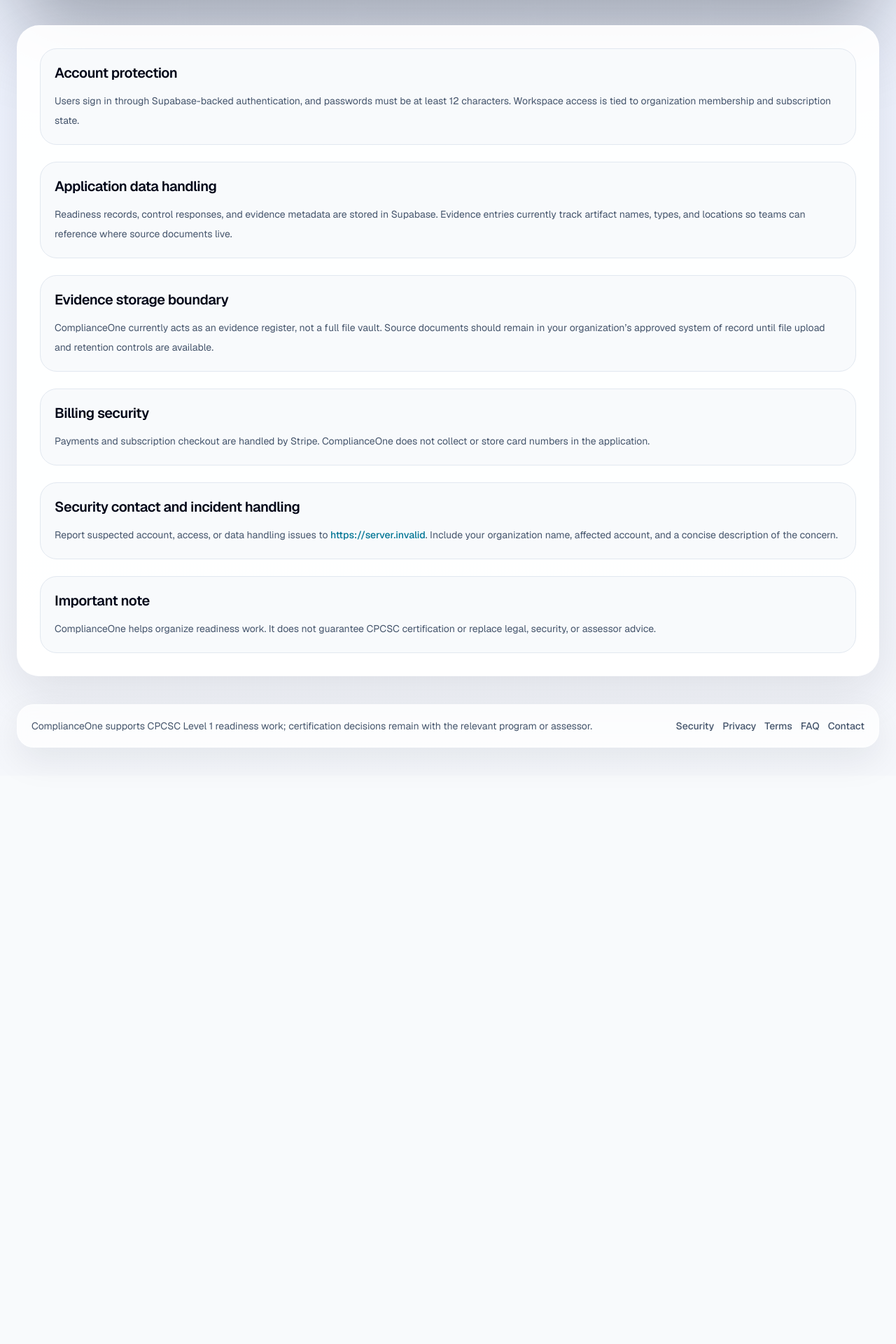
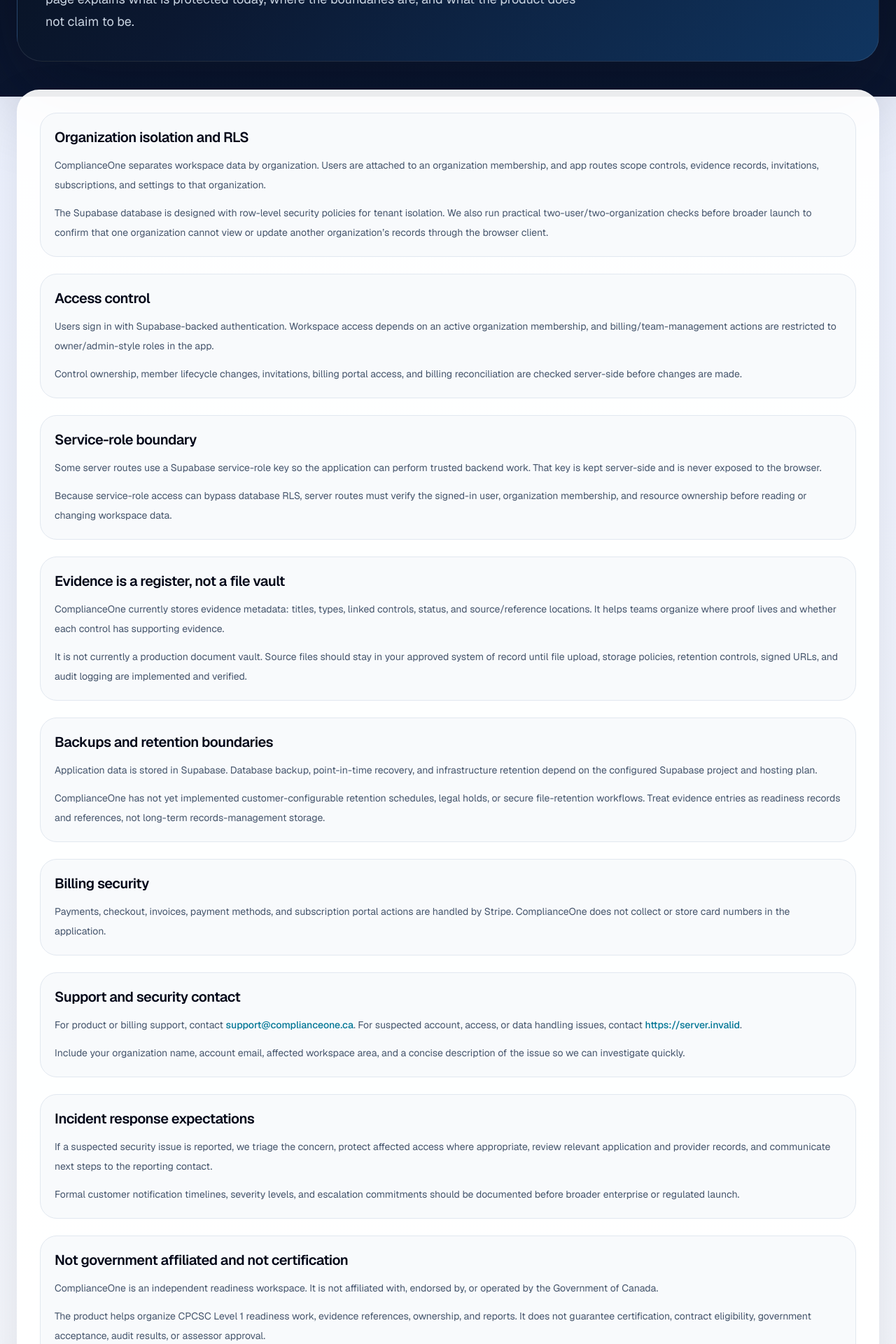
Before and after one commit to MikeD1/cpcsc-compliance-saas, a Next.js app: page /security in a window 1280 px wide. Shown: the part 420-2340 px from the top of the page at 70% size. Before the commit the page ends 1528 px from the top, so only its background shows below. Built offline with nearby package versions, Linux system fonts and the light colour scheme; no server answers.

Commit message:
docs: tighten public security boundaries

```diff
--- a/src/app/(marketing)/security/page.tsx
+++ b/src/app/(marketing)/security/page.tsx
@@ -1,31 +1,91 @@
 import { TrustPage, TrustSection } from "@/components/marketing/trust-page";
 
 const securityEmail = process.env.NEXT_PUBLIC_SECURITY_EMAIL ?? process.env.NEXT_PUBLIC_SUPPORT_EMAIL ?? "support@complianceone.ca";
+const supportEmail = process.env.NEXT_PUBLIC_SUPPORT_EMAIL ?? securityEmail;
 
 export default function SecurityPage() {
   return (
     <TrustPage
       eyebrow="Security"
-      title="Security posture for sensitive readiness work."
-      description="ComplianceOne is designed to keep CPCSC readiness activity organized in a protected workspace while being clear about current capabilities and limits."
+      title="Plain-English security boundaries for CPCSC readiness work."
+      description="ComplianceOne is built to organize CPCSC Level 1 readiness in a protected workspace. This page explains what is protected today, where the boundaries are, and what the product does not claim to be."
     >
-      <TrustSection title="Account protection">
-        <p>Users sign in through Supabase-backed authentication, and passwords must be at least 12 characters. Workspace access is tied to organization membership and subscription state.</p>
+      <TrustSection title="Organization isolation and RLS">
+        <p>
+          ComplianceOne separates workspace data by organization. Users are attached to an organization membership, and app routes scope controls, evidence records, invitations, subscriptions, and settings to that organization.
+        </p>
+        <p>
+          The Supabase database is designed with row-level security policies for tenant isolation. We also run practical two-user/two-organization checks before broader launch to confirm that one organization cannot view or update another organization’s records through the browser client.
+        </p>
       </TrustSection>
-      <TrustSection title="Application data handling">
-        <p>Readiness records, control responses, and evidence metadata are stored in Supabase. Evidence entries currently track artifact names, types, and locations so teams can reference where source documents live.</p>
+
+      <TrustSection title="Access control">
+        <p>
+          Users sign in with Supabase-backed authentication. Workspace access depends on an active organization membership, and billing/team-management actions are restricted to owner/admin-style roles in the app.
+        </p>
+        <p>
+          Control ownership, member lifecycle changes, invitations, billing portal access, and billing reconciliation are checked server-side before changes are made.
+        </p>
       </TrustSection>
-      <TrustSection title="Evidence storage boundary">
-        <p>ComplianceOne currently acts as an evidence register, not a full file vault. Source documents should remain in your organization’s approved system of record until file upload and retention controls are available.</p>
+
+      <TrustSection title="Service-role boundary">
+        <p>
+          Some server routes use a Supabase service-role key so the application can perform trusted backend work. That key is kept server-side and is never exposed to the browser.
+        </p>
+        <p>
+          Because service-role access can bypass database RLS, server routes must verify the signed-in user, organization membership, and resource ownership before reading or changing workspace data.
+        </p>
       </TrustSection>
+
+      <TrustSection title="Evidence is a register, not a file vault">
+        <p>
+          ComplianceOne currently stores evidence metadata: titles, types, linked controls, status, and source/reference locations. It helps teams organize where proof lives and whether each control has supporting evidence.
+        </p>
+        <p>
+          It is not currently a production document vault. Source files should stay in your approved system of record until file upload, storage policies, retention controls, signed URLs, and audit logging are implemented and verified.
+        </p>
+      </TrustSection>
+
+      <TrustSection title="Backups and retention boundaries">
+        <p>
+          Application data is stored in Supabase. Database backup, point-in-time recovery, and infrastructure retention depend on the configured Supabase project and hosting plan.
+        </p>
+        <p>
+          ComplianceOne has not yet implemented customer-configurable retention schedules, legal holds, or secure file-retention workflows. Treat evidence entries as readiness records and references, not long-term records-management storage.
+        </p>
+      </TrustSection>
+
       <TrustSection title="Billing security">
-        <p>Payments and subscription checkout are handled by Stripe. ComplianceOne does not collect or store card numbers in the application.</p>
+        <p>
+          Payments, checkout, invoices, payment methods, and subscription portal actions are handled by Stripe. ComplianceOne does not collect or store card numbers in the application.
+        </p>
       </TrustSection>
-      <TrustSection title="Security contact and incident handling">
-        <p>Report suspected account, access, or data handling issues to <a className="font-medium text-cyan-700" href={`mailto:${securityEmail}`}>{securityEmail}</a>. Include your organization name, affected account, and a concise description of the concern.</p>
+
+      <TrustSection title="Support and security contact">
+        <p>
+          For product or billing support, contact <a className="font-medium text-cyan-700" href={`mailto:${supportEmail}`}>{supportEmail}</a>. For suspected account, access, or data handling issues, contact <a className="font-medium text-cyan-700" href={`mailto:${securityEmail}`}>{securityEmail}</a>.
+        </p>
+        <p>
+          Include your organization name, account email, affected workspace area, and a concise description of the issue so we can investigate quickly.
+        </p>
       </TrustSection>
-      <TrustSection title="Important note">
-        <p>ComplianceOne helps organize readiness work. It does not guarantee CPCSC certification or replace legal, security, or assessor advice.</p>
+
+      <TrustSection title="Incident response expectations">
+        <p>
+          If a suspected security issue is reported, we triage the concern, protect affected access where appropriate, review relevant application and provider records, and communicate next steps to the reporting contact.
+        </p>
+        <p>
+          Formal customer notification timelines, severity levels, and escalation commitments should be documented before broader enterprise or regulated launch.
+        </p>
+      </TrustSection>
+
+      <TrustSection title="Not government affiliated and not certification">
+        <p>
+          ComplianceOne is an independent readiness workspace. It is not affiliated with, endorsed by, or operated by the Government of Canada.
+        </p>
+        <p>
+          The product helps organize CPCSC Level 1 readiness work, evidence references, ownership, and reports. It does not guarantee certification, contract eligibility, government acceptance, audit results, or assessor approval.
+        </p>
       </TrustSection>
     </TrustPage>
   );
```
